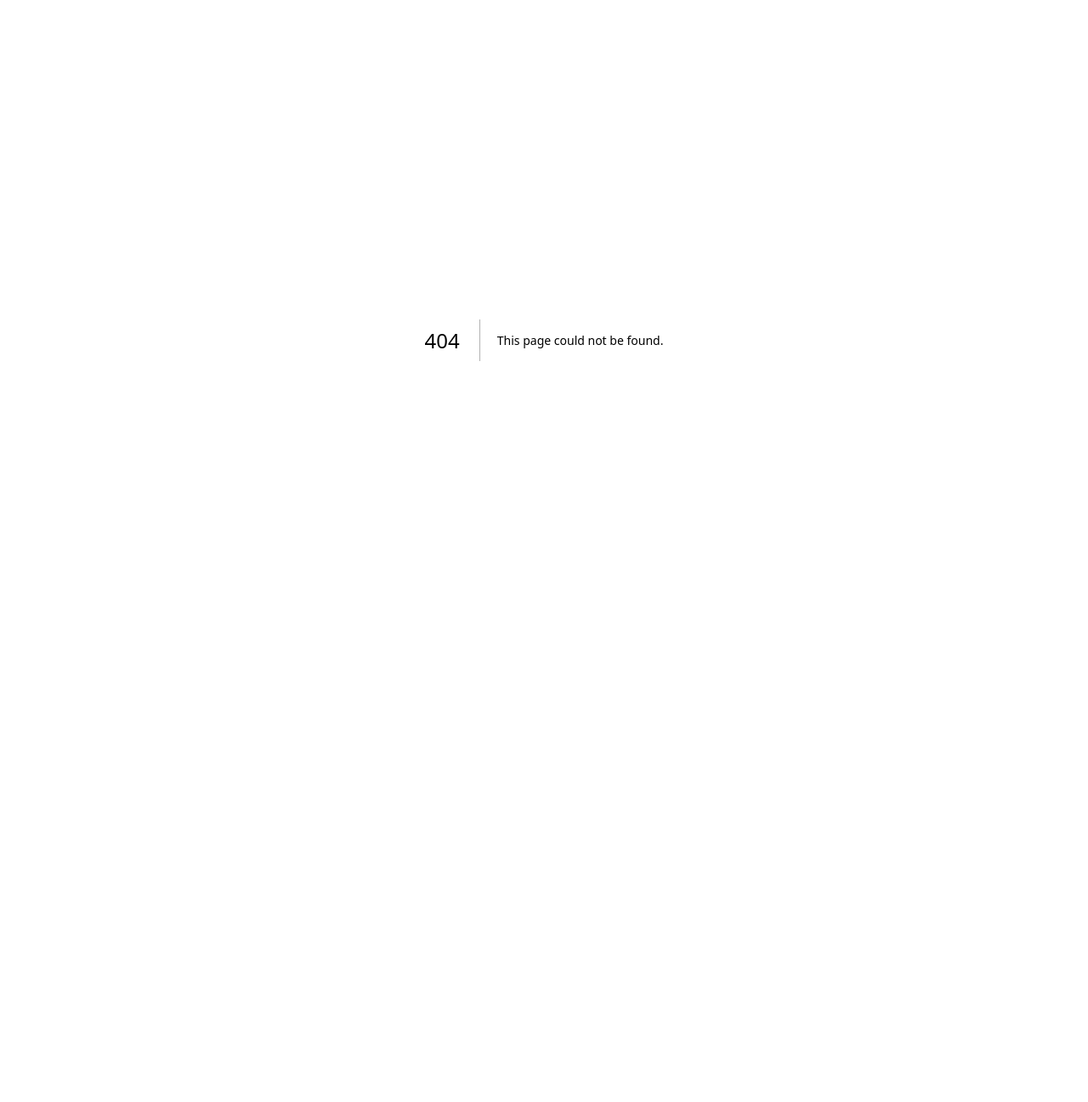
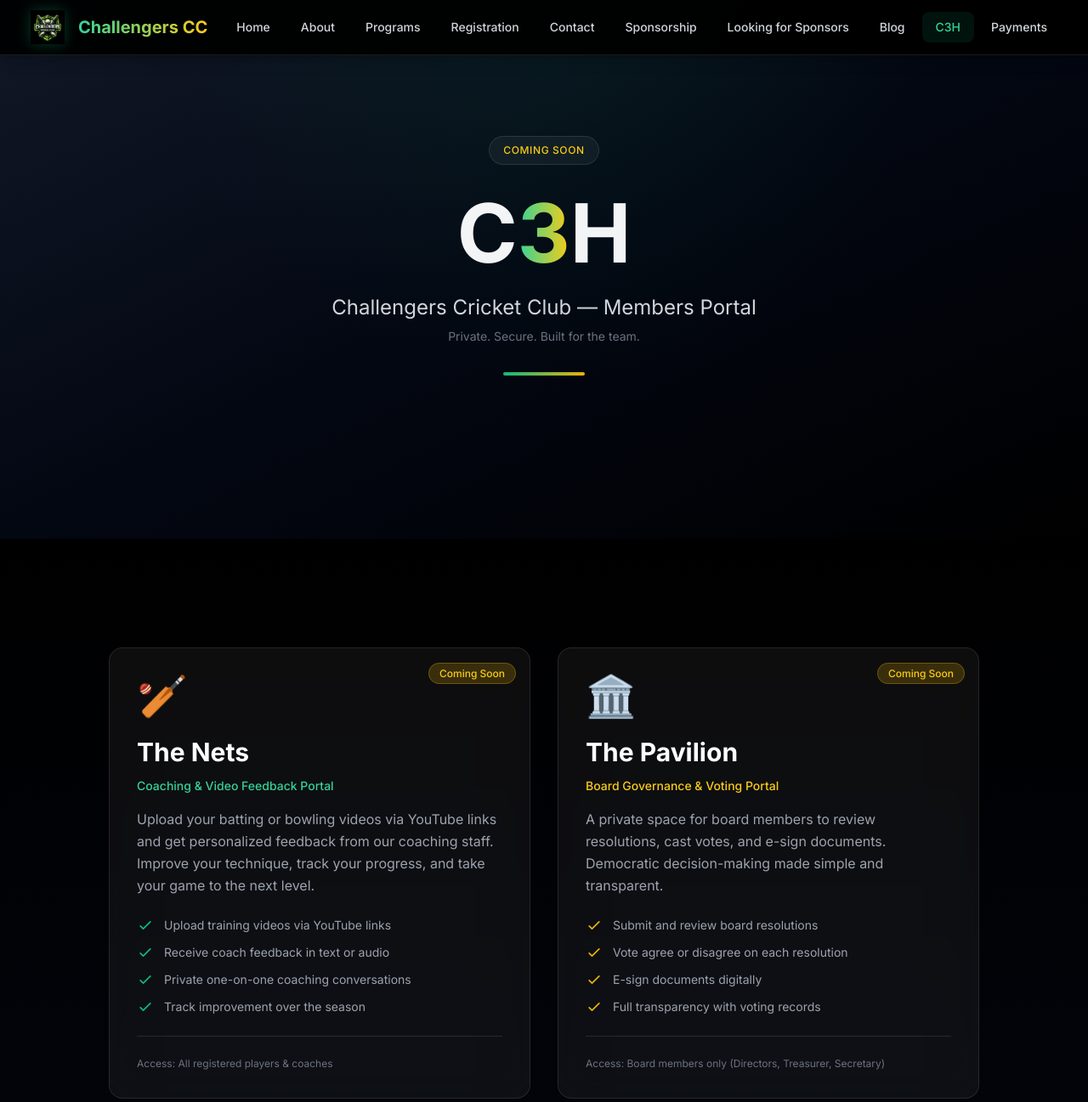
Before and after one commit to msaad7777/Challengers-cc, a Next.js app: page /c3h in a window 1280 px wide. Before the commit this address had no page. Shown: the top 1297 px of the page at 85% size. Before the commit the page ends 800 px from the top, so only its background shows below. Built offline with nearby package versions, Linux system fonts and the light colour scheme.

Commit message:
Add C3H members portal page (coming soon), remove clubhouse from homepage, add to navbar
Co-Authored-By: Claude Opus 4.6 (1M context) <noreply@anthropic.com>

```diff
--- /dev/null
+++ b/app/c3h/page.tsx
@@ -0,0 +1,178 @@
+import Navbar from '@/components/Navbar';
+import Footer from '@/components/Footer';
+
+export const metadata = {
+  title: 'C3H — Members Portal | Challengers Cricket Club',
+  description: 'C3H is the private members portal for Challengers Cricket Club. The Nets for coaching and video feedback. The Pavilion for board governance and voting.',
+};
+
+export default function C3HPage() {
+  return (
+    <div className="min-h-screen bg-gradient-to-b from-black via-gray-950 to-black">
+      <Navbar />
+
+      {/* Hero */}
+      <section className="section-padding pt-32 md:pt-40 relative overflow-hidden">
+        <div className="absolute inset-0 bg-gradient-to-br from-gray-900 via-gray-950 to-black">
+          <div className="absolute inset-0 bg-[radial-gradient(ellipse_at_top,_var(--tw-gradient-stops))] from-primary-900/20 via-transparent to-transparent"></div>
+        </div>
+
+        <div className="max-w-7xl mx-auto relative z-10">
+          <div className="text-center mb-16">
+            <div className="inline-flex items-center gap-2 glass px-4 py-2 rounded-full mb-8">
+              <span className="text-xs font-medium text-accent-400 uppercase tracking-wider">Coming Soon</span>
+            </div>
+
+            <h1 className="text-5xl sm:text-6xl md:text-7xl lg:text-8xl font-bold mb-6">
+              C<span className="gradient-text">3</span>H
+            </h1>
+            <p className="text-xl sm:text-2xl text-gray-300 mb-2">
+              Challengers Cricket Club — Members Portal
+            </p>
+            <p className="text-gray-500 text-sm mb-8">
+              Private. Secure. Built for the team.
+            </p>
+            <div className="w-24 h-1 bg-gradient-to-r from-primary-500 to-accent-500 mx-auto rounded-full"></div>
+          </div>
+        </div>
+      </section>
+
+      {/* Two Portals */}
+      <section className="section-padding bg-gradient-to-b from-black to-gray-950">
+        <div className="max-w-5xl mx-auto">
+          <div className="grid md:grid-cols-2 gap-8">
+
+            {/* The Nets */}
+            <div className="glass rounded-2xl p-8 border-2 border-primary-500/20 hover:border-primary-500/50 transition-all duration-300 relative overflow-hidden">
+              <div className="absolute top-4 right-4">
+                <span className="text-xs font-medium px-3 py-1 rounded-full bg-accent-500/20 text-accent-400 border border-accent-500/30">
+                  Coming Soon
+                </span>
+              </div>
+              <div className="text-5xl mb-6">🏏</div>
+              <h2 className="text-3xl font-bold text-white mb-3">The Nets</h2>
+              <p className="text-primary-400 text-sm font-medium mb-4">Coaching & Video Feedback Portal</p>
+              <p className="text-gray-400 leading-relaxed mb-6">
+                Upload your batting or bowling videos via YouTube links and get personalized feedback from our coaching staff.
+                Improve your technique, track your progress, and take your game to the next level.
+              </p>
+              <ul className="space-y-3 text-sm text-gray-400">
+                <li className="flex items-center gap-3">
+                  <svg className="w-5 h-5 text-primary-500 flex-shrink-0" fill="none" stroke="currentColor" viewBox="0 0 24 24">
+                    <path strokeLinecap="round" strokeLinejoin="round" strokeWidth={2} d="M5 13l4 4L19 7" />
+                  </svg>
+                  Upload training videos via YouTube links
+                </li>
+                <li className="flex items-center gap-3">
+                  <svg className="w-5 h-5 text-primary-500 flex-shrink-0" fill="none" stroke="currentColor" viewBox="0 0 24 24">
+                    <path strokeLinecap="round" strokeLinejoin="round" strokeWidth={2} d="M5 13l4 4L19 7" />
+                  </svg>
+                  Receive coach feedback in text or audio
+                </li>
+                <li className="flex items-center gap-3">
+                  <svg className="w-5 h-5 text-primary-500 flex-shrink-0" fill="none" stroke="currentColor" viewBox="0 0 24 24">
+                    <path strokeLinecap="round" strokeLinejoin="round" strokeWidth={2} d="M5 13l4 4L19 7" />
+                  </svg>
+                  Private one-on-one coaching conversations
+                </li>
+                <li className="flex items-center gap-3">
+                  <svg className="w-5 h-5 text-primary-500 flex-shrink-0" fill="none" stroke="currentColor" viewBox="0 0 24 24">
+                    <path strokeLinecap="round" strokeLinejoin="round" strokeWidth={2} d="M5 13l4 4L19 7" />
+                  </svg>
+                  Track improvement over the season
+                </li>
+              </ul>
+              <div className="mt-6 pt-6 border-t border-white/10">
+                <p className="text-xs text-gray-500">Access: All registered players & coaches</p>
+              </div>
+            </div>
+
+            {/* The Pavilion */}
+            <div className="glass rounded-2xl p-8 border-2 border-accent-500/20 hover:border-accent-500/50 transition-all duration-300 relative overflow-hidden">
+              <div className="absolute top-4 right-4">
+                <span className="text-xs font-medium px-3 py-1 rounded-full bg-accent-500/20 text-accent-400 border border-accent-500/30">
+                  Coming Soon
+                </span>
+              </div>
+              <div className="text-5xl mb-6">🏛️</div>
+              <h2 className="text-3xl font-bold text-white mb-3">The Pavilion</h2>
+              <p className="text-accent-400 text-sm font-medium mb-4">Board Governance & Voting Portal</p>
+              <p className="text-gray-400 leading-relaxed mb-6">
+                A private space for board members to review resolutions, cast votes, and e-sign documents.
+                Democratic decision-making made simple and transparent.
+              </p>
+              <ul className="space-y-3 text-sm text-gray-400">
+                <li className="flex items-center gap-3">
+                  <svg className="w-5 h-5 text-accent-500 flex-shrink-0" fill="none" stroke="currentColor" viewBox="0 0 24 24">
+                    <path strokeLinecap="round" strokeLinejoin="round" strokeWidth={2} d="M5 13l4 4L19 7" />
+                  </svg>
+                  Submit and review board resolutions
+                </li>
+                <li className="flex items-center gap-3">
+                  <svg className="w-5 h-5 text-accent-500 flex-shrink-0" fill="none" stroke="currentColor" viewBox="0 0 24 24">
+                    <path strokeLinecap="round" strokeLinejoin="round" strokeWidth={2} d="M5 13l4 4L19 7" />
+                  </svg>
+                  Vote agree or disagree on each resolution
+                </li>
+                <li className="flex items-center gap-3">
+                  <svg className="w-5 h-5 text-accent-500 flex-shrink-0" fill="none" stroke="currentColor" viewBox="0 0 24 24">
+                    <path strokeLinecap="round" strokeLinejoin="round" strokeWidth={2} d="M5 13l4 4L19 7" />
+                  </svg>
+                  E-sign documents digitally
+                </li>
+                <li className="flex items-center gap-3">
+                  <svg className="w-5 h-5 text-accent-500 flex-shrink-0" fill="none" stroke="currentColor" viewBox="0 0 24 24">
+                    <path strokeLinecap="round" strokeLinejoin="round" strokeWidth={2} d="M5 13l4 4L19 7" />
+                  </svg>
+                  Full transparency with voting records
+                </li>
+              </ul>
+              <div className="mt-6 pt-6 border-t border-white/10">
+                <p className="text-xs text-gray-500">Access: Board members only (Directors, Treasurer, Secretary)</p>
+              </div>
+            </div>
+          </div>
+
+          {/* What is C3H */}
+          <div className="mt-16 glass rounded-2xl p-8 md:p-12 text-center border border-white/10">
+            <h3 className="text-2xl font-bold text-white mb-4">
+              What is C<span className="gradient-text">3</span>H?
+            </h3>
+            <p className="text-gray-400 leading-relaxed max-w-3xl mx-auto mb-6">
+              C3H stands for Challengers Cricket Club Hub. It is a private, members-only portal
+              built exclusively for Challengers CC players and board members. No public access.
+              No outsiders. Just the team.
+            </p>
+            <div className="grid sm:grid-cols-3 gap-6 max-w-2xl mx-auto">
+              <div className="glass rounded-xl p-4">
+                <div className="text-2xl font-bold gradient-text mb-1">C</div>
+                <div className="text-xs text-gray-500">Challengers</div>
+              </div>
+              <div className="glass rounded-xl p-4">
+                <div className="text-2xl font-bold gradient-text mb-1">C C</div>
+                <div className="text-xs text-gray-500">Cricket Club</div>
+              </div>
+              <div className="glass rounded-xl p-4">
+                <div className="text-2xl font-bold gradient-text mb-1">H</div>
+                <div className="text-xs text-gray-500">Hub</div>
+              </div>
+            </div>
+          </div>
+
+          {/* Stay Updated */}
+          <div className="text-center mt-12">
+            <p className="text-gray-500 text-sm">
+              C3H is currently under development. Follow us on{' '}
+              <a href="https://www.instagram.com/challengers.cc/" target="_blank" rel="noopener noreferrer" className="text-primary-400 hover:text-primary-300 underline">
+                Instagram @challengers.cc
+              </a>{' '}
+              for launch updates.
+            </p>
+          </div>
+        </div>
+      </section>
+
+      <Footer />
+    </div>
+  );
+}
--- a/app/page.tsx
+++ b/app/page.tsx
@@ -8,7 +8,6 @@ import Partners from '@/components/Partners';
 import BoardMembers from '@/components/BoardMembers';
 import Registration from '@/components/Registration';
 import Contact from '@/components/Contact';
-import Clubhouse from '@/components/Clubhouse';
 import LegalDocuments from '@/components/LegalDocuments';
 import Footer from '@/components/Footer';
 
@@ -25,7 +24,6 @@ export default function Home() {
       <BoardMembers />
       <Registration />
       <Contact />
-      <Clubhouse />
       <LegalDocuments />
       <Footer />
     </main>
--- a/components/Navbar.tsx
+++ b/components/Navbar.tsx
@@ -32,6 +32,7 @@ export default function Navbar() {
     { label: 'Sponsorship', href: '/sponsorship', isPage: true },
     { label: 'Looking for Sponsors', href: '/looking-for-sponsors', isPage: true },
     { label: 'Blog', href: '/blog', isPage: true },
+    { label: 'C3H', href: '/c3h', isPage: true },
     { label: 'Payments', href: '/payments', isPage: true },
   ];
 
```
